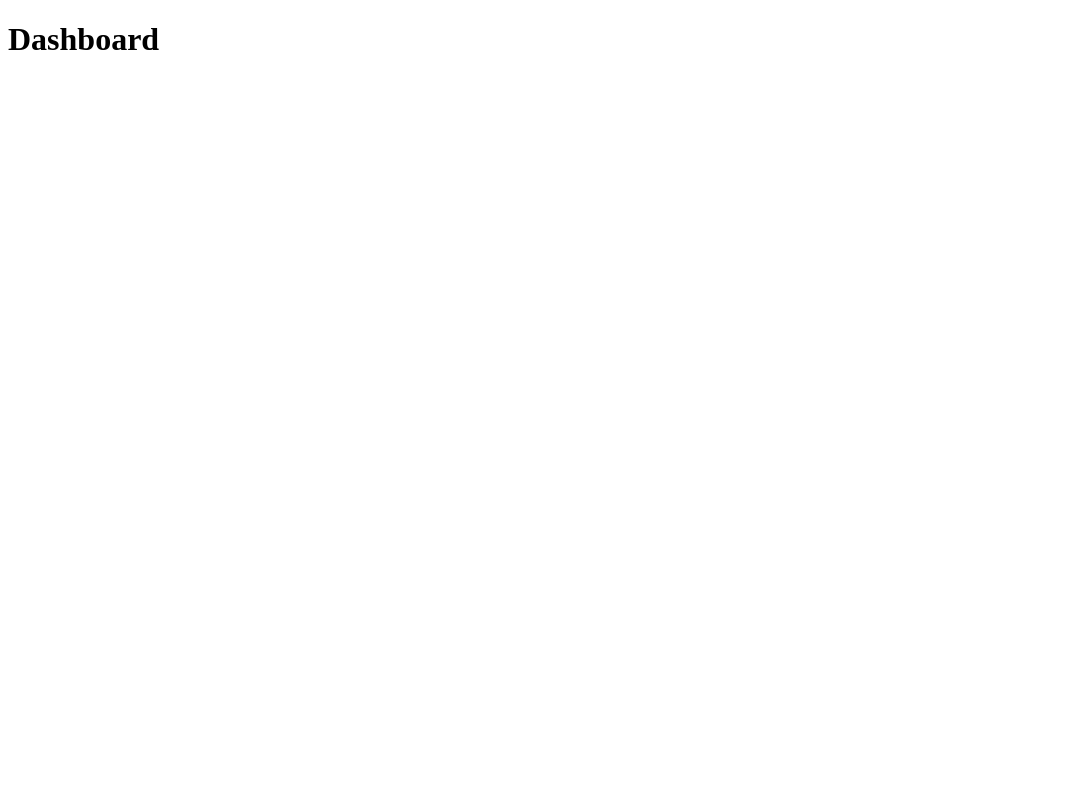
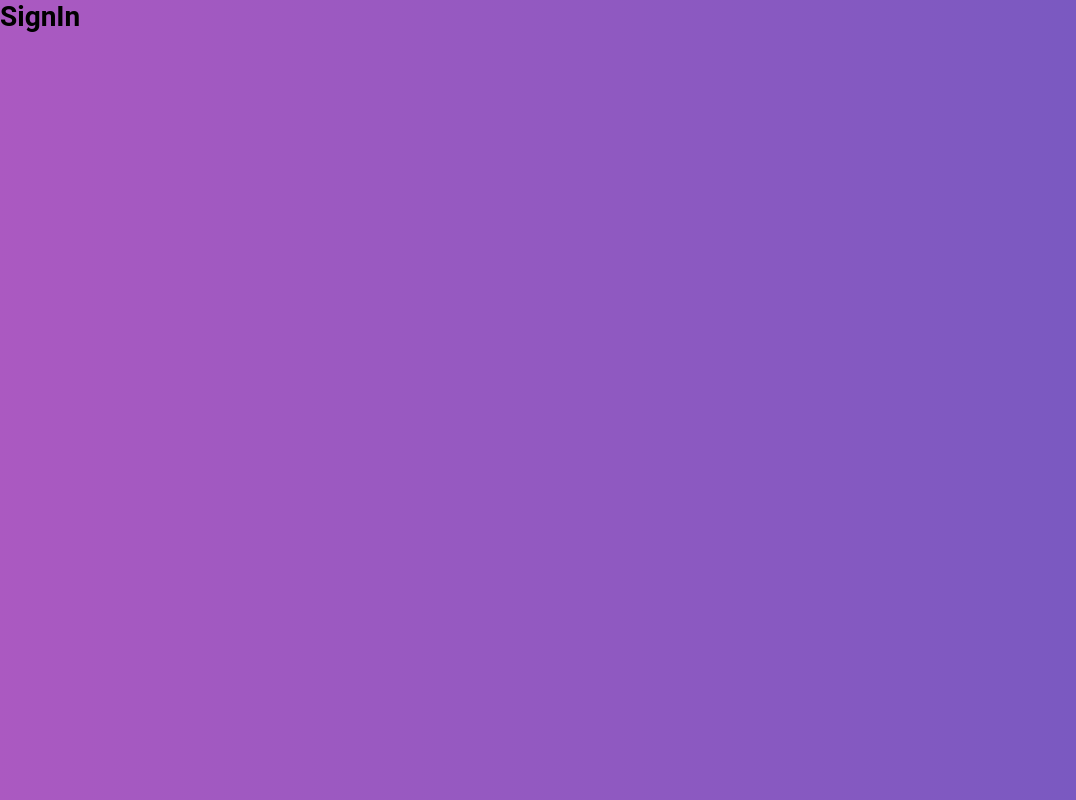
Before and after one commit to f3rnandorj/Web-GoBarber, a React (Create React App) app: page / in a window 1280 px wide. Before the commit this address led to /dashboard. Shown: the whole page, without its empty margins (0-1076 px from the left). Built offline with nearby package versions, Linux system fonts and the light colour scheme.

Commit message:
Global Styles and Layouts
Criando e configurando layouts com estilo global da aplicação.

```diff
--- a/package.json
+++ b/package.json
@@ -6,12 +6,14 @@
     "@testing-library/jest-dom": "^5.16.5",
     "@testing-library/react": "^13.4.0",
     "@testing-library/user-event": "^13.5.0",
+    "history": "^5.3.0",
     "prop-types": "^15.8.1",
     "react": "16.8.6",
     "react-dom": "16.8.6",
     "react-router-dom": "5.0.1",
     "react-scripts": "5.0.0",
     "reactotron-react-js": "^3.3.8",
+    "styled-components": "^5.3.6",
     "web-vitals": "2.1.4"
   },
   "scripts": {
--- a/src/App.js
+++ b/src/App.js
@@ -1,15 +1,19 @@
 import React from 'react';
+import { Router } from 'react-router-dom';
 
 import './config/ReactotronConfig';
 
-import { BrowserRouter } from 'react-router-dom';
 import Routes from './routes/index';
+import history from './services/history';
+
+import GlobalStyle from './styles/global';
 
 function App() {
   return (
-    <BrowserRouter>
+    <Router history={history}>
       <Routes />
-    </BrowserRouter>
+      <GlobalStyle />
+    </Router>
   );
 }
 
--- /dev/null
+++ b/src/pages/_layouts/auth/index.js
@@ -0,0 +1,12 @@
+import React from 'react';
+import PropTypes from 'prop-types';
+
+import { Wrapper } from './styles';
+
+export default function AuthLayout({ children }) {
+  return <Wrapper>{children}</Wrapper>;
+}
+
+AuthLayout.propTypes = {
+  children: PropTypes.element.isRequired,
+};
--- /dev/null
+++ b/src/pages/_layouts/auth/styles.js
@@ -0,0 +1,6 @@
+import styled from 'styled-components';
+
+export const Wrapper = styled.div`
+  height: 100%;
+  background: linear-gradient(-90deg, #7159c1, #ab59c1);
+`;
--- /dev/null
+++ b/src/pages/_layouts/default/index.js
@@ -0,0 +1,12 @@
+import React from 'react';
+import PropTypes from 'prop-types';
+
+import { Wrapper } from './styles';
+
+export default function DefaultLayout({ children }) {
+  return <Wrapper>{children}</Wrapper>;
+}
+
+DefaultLayout.propTypes = {
+  children: PropTypes.element.isRequired,
+};
--- /dev/null
+++ b/src/pages/_layouts/default/styles.js
@@ -0,0 +1,6 @@
+import styled from 'styled-components';
+
+export const Wrapper = styled.div`
+  height: 100%;
+  background: #333;
+`;
--- a/src/routes/Route.js
+++ b/src/routes/Route.js
@@ -1,13 +1,16 @@
 import React from 'react';
 import PropTypes from 'prop-types';
 import { Route, Redirect } from 'react-router-dom';
+
+import AuthLayout from '../pages/_layouts/auth';
+import DefaultLayout from '../pages/_layouts/default';
 
 export default function RouteWrapper({
   component: Component,
   isPrivate,
   ...rest
 }) {
-  const signed = true;
+  const signed = false;
 
   if (!signed && isPrivate) {
     return <Redirect to="/" />;
@@ -16,8 +19,20 @@ export default function RouteWrapper({
   if (signed && !isPrivate) {
     return <Redirect to="dashboard" />;
   }
+
+  const Layout = signed ? DefaultLayout : AuthLayout;
+
   /* eslint-disable react/jsx-props-no-spreading */
-  return <Route {...rest} component={Component} />;
+  return (
+    <Route
+      {...rest}
+      render={props => (
+        <Layout>
+          <Component {...props} />
+        </Layout>
+      )}
+    />
+  );
 }
 
 RouteWrapper.propTypes = {
--- /dev/null
+++ b/src/services/history.js
@@ -0,0 +1,5 @@
+import { createBrowserHistory } from 'history';
+
+const history = createBrowserHistory();
+
+export default history;
--- /dev/null
+++ b/src/styles/global.js
@@ -0,0 +1,40 @@
+import { createGlobalStyle } from 'styled-components';
+
+export default createGlobalStyle`
+  @import url('https://fonts.googleapis.com/css2?family=Roboto:wght@400;700&display=swap');
+
+  * {
+    margin: 0;
+    padding: 0;
+    outline: 0;
+    box-sizing: border-box;
+  }
+
+  *:focus {
+    outline: 0;
+  }
+
+  html, body, #root {
+    height: 100%;
+  }
+
+  body {
+    -webkit-font-smoothing: antialiased;
+  }
+
+  body, input, button {
+    font: 14px 'Roboto', sans-serif;
+  }
+
+  a {
+    text-decoration: none;
+  }
+
+  ul {
+    text-decoration: none;
+  }
+
+  button {
+    cursor: pointer;
+  }
+`;
```
Also changed, not shown: 1 other file (tests, documents, lock files or other folders).
